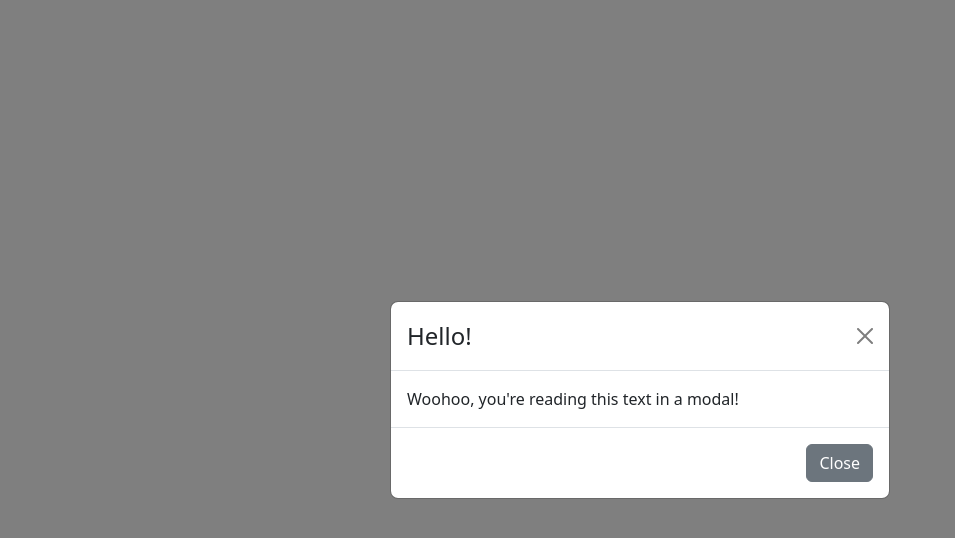
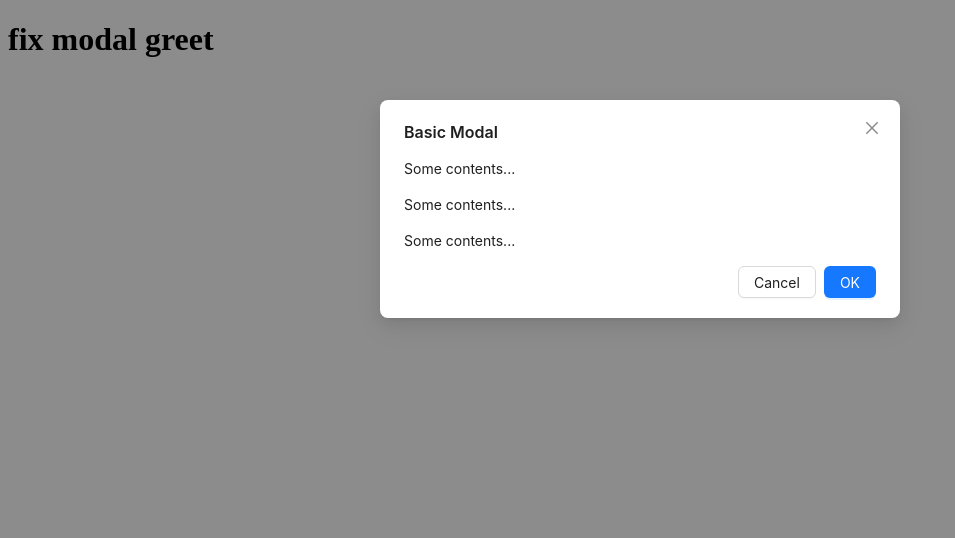
Before and after one commit to moneyandfame7/git-learn, a React (Create React App) app: page / in a window 1280 px wide. Shown: the top 538 px of the page, without its empty margins (0-955 px from the left). Built offline with nearby package versions, Linux system fonts and the light colour scheme.

Commit message:
feat: new modal greet was added

```diff
--- a/src/App.tsx
+++ b/src/App.tsx
@@ -2,7 +2,12 @@ import React from "react";
 import GreetingModal from "./components/GreetingModal";
 
 const App = () => {
-	return <GreetingModal />;
+	return (
+		<>
+			<h1>fix modal greet</h1>
+			<GreetingModal />
+		</>
+	);
 };
 
 export default App;
--- a/src/components/GreetingModal.tsx
+++ b/src/components/GreetingModal.tsx
@@ -1,26 +1,20 @@
 import React, { useState } from "react";
-import Button from "react-bootstrap/Button";
-import Modal from "react-bootstrap/Modal";
+import { Modal } from "antd";
 
 const GreetingModal = () => {
-	const [show, setShow] = useState(true);
-
-	const handleClose = () => setShow(false);
-
+	const [isOpen, setIsOpen] = useState<boolean>(true);
+	const handleClose = () => setIsOpen(false);
 	return (
-		<>
-			<Modal show={show} onHide={handleClose} centered>
-				<Modal.Header closeButton>
-					<Modal.Title>Hello!</Modal.Title>
-				</Modal.Header>
-				<Modal.Body>Woohoo, you're reading this text in a modal!</Modal.Body>
-				<Modal.Footer>
-					<Button variant="secondary" onClick={handleClose}>
-						Close
-					</Button>
-				</Modal.Footer>
-			</Modal>
-		</>
+		<Modal
+			title="Basic Modal"
+			open={isOpen}
+			onOk={handleClose}
+			onCancel={handleClose}
+		>
+			<p>Some contents...</p>
+			<p>Some contents...</p>
+			<p>Some contents...</p>
+		</Modal>
 	);
 };
 
--- a/src/index.tsx
+++ b/src/index.tsx
@@ -1,7 +1,6 @@
 import React from "react";
 import ReactDOM from "react-dom/client";
 import App from "./App";
-import "bootstrap/dist/css/bootstrap.min.css";
 
 const root = ReactDOM.createRoot(
 	document.getElementById("root") as HTMLElement
```
